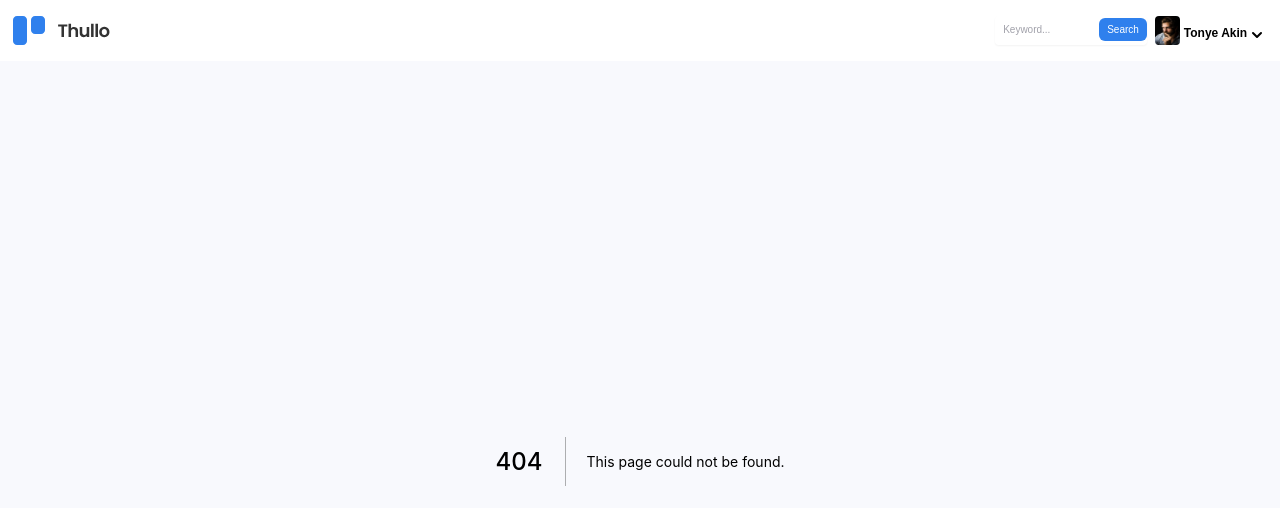
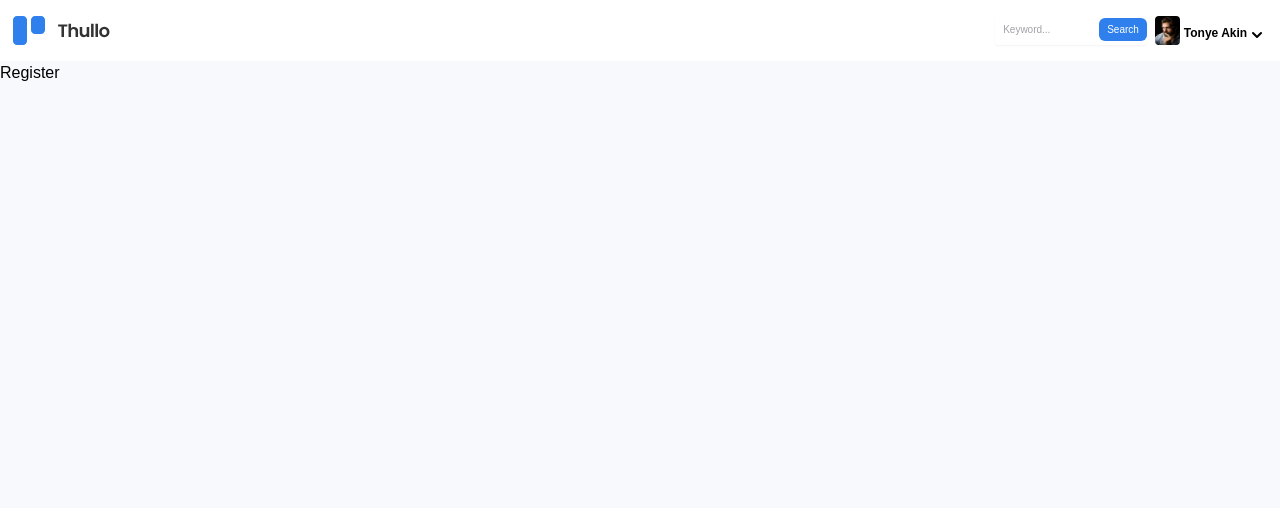
Before and after one commit to EstherSeyi/thullo-frontend, a Next.js app: page /register in a window 1280 px wide. Before the commit this address had no page. Shown: the top 508 px of the page. Built offline with nearby package versions, Linux system fonts and the light colour scheme.

Commit message:
adds register page

```diff
--- /dev/null
+++ b/pages/register.js
@@ -0,0 +1,9 @@
+const Register = () => {
+  return (
+    <>
+      <p>Register</p>
+    </>
+  );
+};
+
+export default Register;
```
